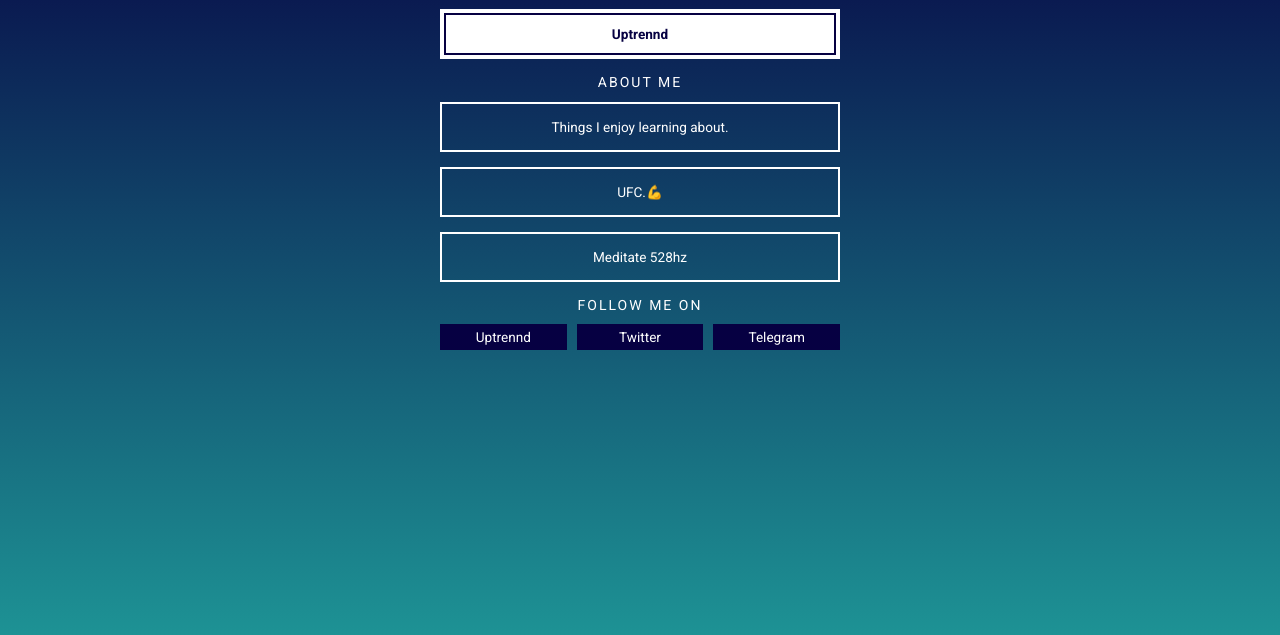
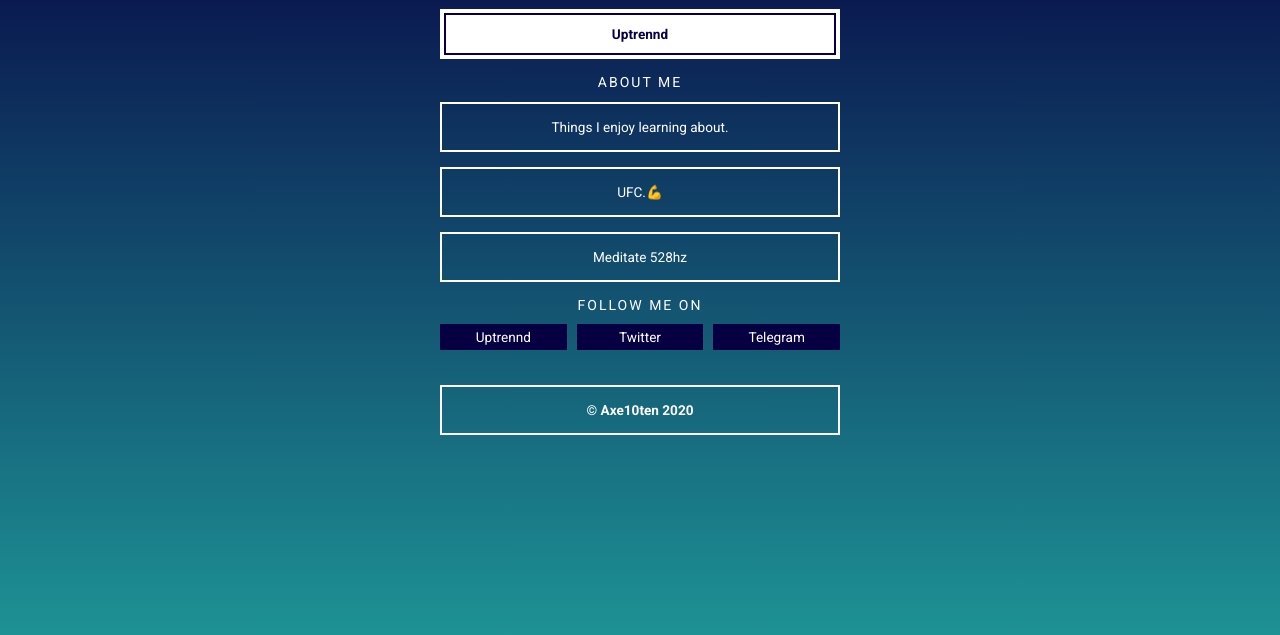
Before and after one commit to lnnium/LNnium.github.io, a website: page index.html in a window 1280 px wide. Shown: the part 157-792 px from the top of the page. Drawn offline with Linux system fonts and the light colour scheme.

Commit message:
Update index.html

```diff
--- a/index.html
+++ b/index.html
@@ -31,6 +31,6 @@
             <a href="https://twitter.com/axe10ten" onclick="gtag('event', 'channels-click', { 'event_category' : 'links', 'event_label' : 'blog' });">Twitter</a>
             <a href="https://t.me/axe10ten" onclick="gtag('event', 'channels-click', { 'event_category' : 'links', 'event_label' : 'blog' });">Telegram</a>
         </div>
-
+        <section class="service-footer"><h1><a href="/">© Axe10ten 2020<span class="logo"></span></a></h1></div></section>
     </body>
 </html>
```
